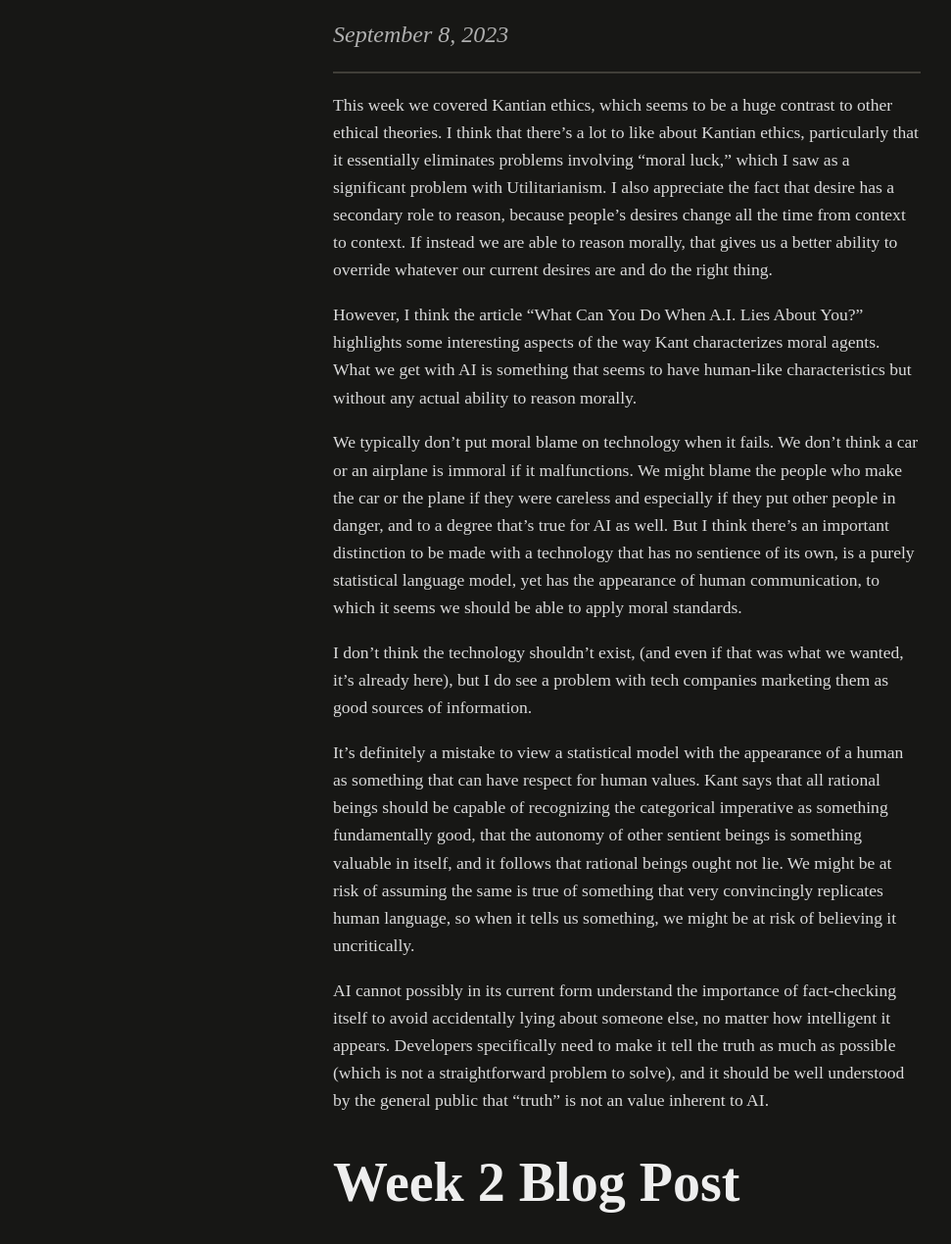
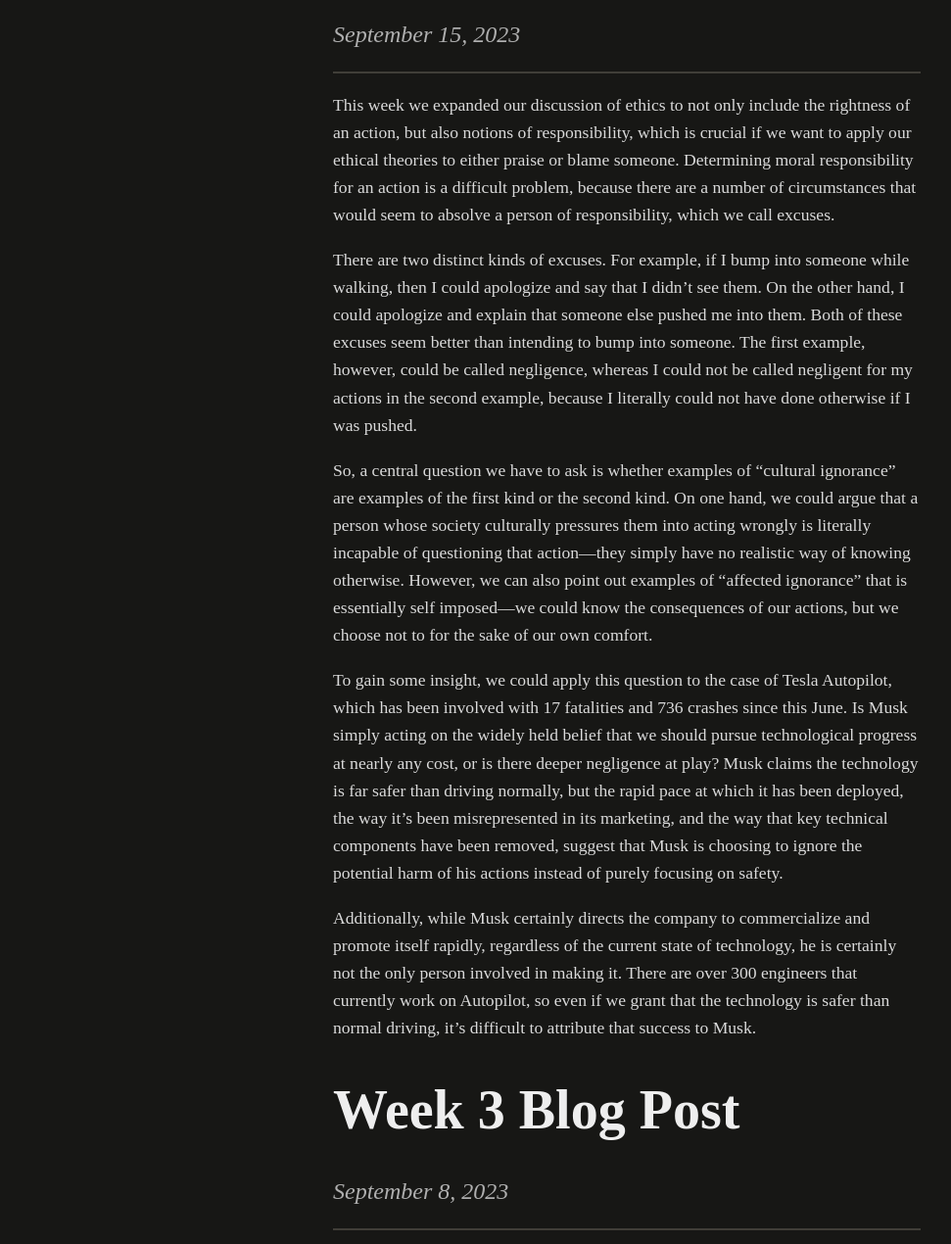
Before and after one commit to giancarlo-massimo-phl304t-blog/blog, a plain HTML site: page index.html in a window 1280 px wide. Shown: the part 221-1491 px from the top of the page at 98% size, without its empty margins (0-971 px from the left). Drawn offline with Linux system fonts and the light colour scheme.

Commit message:
blog post week 4

```diff
--- a/index.html
+++ b/index.html
@@ -13,6 +13,33 @@
     </header>
 
     <div class="container">
+        <h1>Week 4 Blog Post</h1>
+        <h3>September 15, 2023</h3>
+
+        <hr>
+
+        <p>
+            This week we expanded our discussion of ethics to not only include the rightness of an action, but also notions of responsibility, which is crucial if we want to apply our ethical theories to either praise or blame someone. Determining moral responsibility for an action is a difficult problem, because there are a number of circumstances that would seem to absolve a person of responsibility, which we call excuses.
+        </p>
+
+        <p>
+            There are two distinct kinds of excuses. For example, if I bump into someone while walking, then I could apologize and say that I didn’t see them. On the other hand, I could apologize and explain that someone else pushed me into them. Both of these excuses seem better than intending to bump into someone. The first example, however, could be called negligence, whereas I could not be called negligent for my actions in the second example, because I literally could not have done otherwise if I was pushed.
+        </p>
+
+        <p>
+            So, a central question we have to ask is whether examples of “cultural ignorance” are examples of the first kind or the second kind. On one hand, we could argue that a person whose society culturally pressures them into acting wrongly is literally incapable of questioning that action—they simply have no realistic way of knowing otherwise. However, we can also point out examples of “affected ignorance” that is essentially self imposed—we could know the consequences of our actions, but we choose not to for the sake of our own comfort.
+        </p>
+
+        <p>
+            To gain some insight, we could apply this question to the case of Tesla Autopilot, which has been involved with 17 fatalities and 736 crashes since this June. Is Musk simply acting on the widely held belief that we should pursue technological progress at nearly any cost, or is there deeper negligence at play? Musk claims the technology is far safer than driving normally, but the rapid pace at which it has been deployed, the way it’s been misrepresented in its marketing, and the way that key technical components have been removed, suggest that Musk is choosing to ignore the potential harm of his actions instead of purely focusing on safety.
+        </p>
+
+        <p>
+            Additionally, while Musk certainly directs the company to commercialize and promote itself rapidly, regardless of the current state of technology, he is certainly not the only person involved in making it. There are over 300 engineers that currently work on Autopilot, so even if we grant that the technology is safer than normal driving, it’s difficult to attribute that success to Musk.
+        </p>
+
+
+
         <h1>Week 3 Blog Post</h1>
         <h3>September 8, 2023</h3>
 
```
